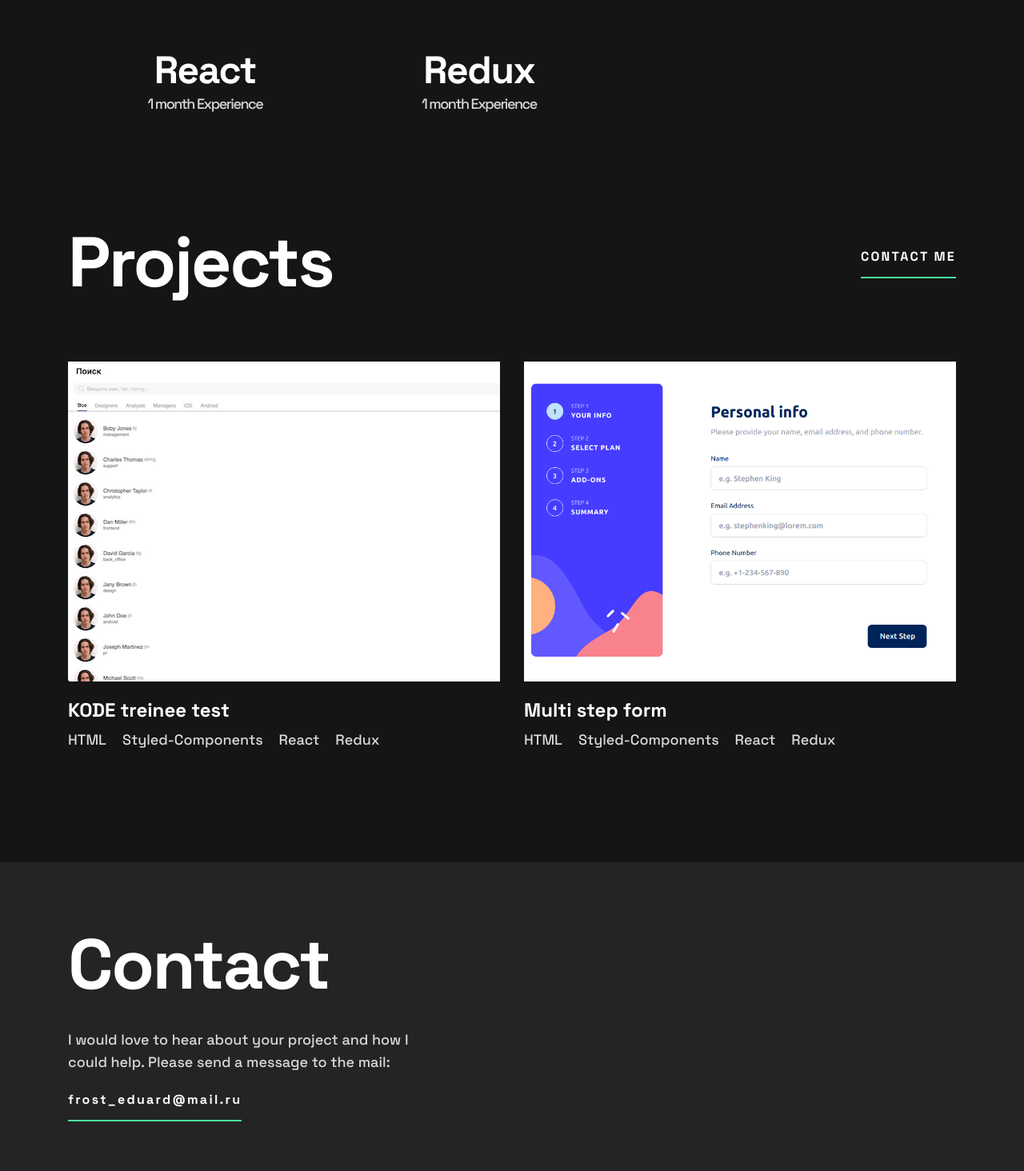
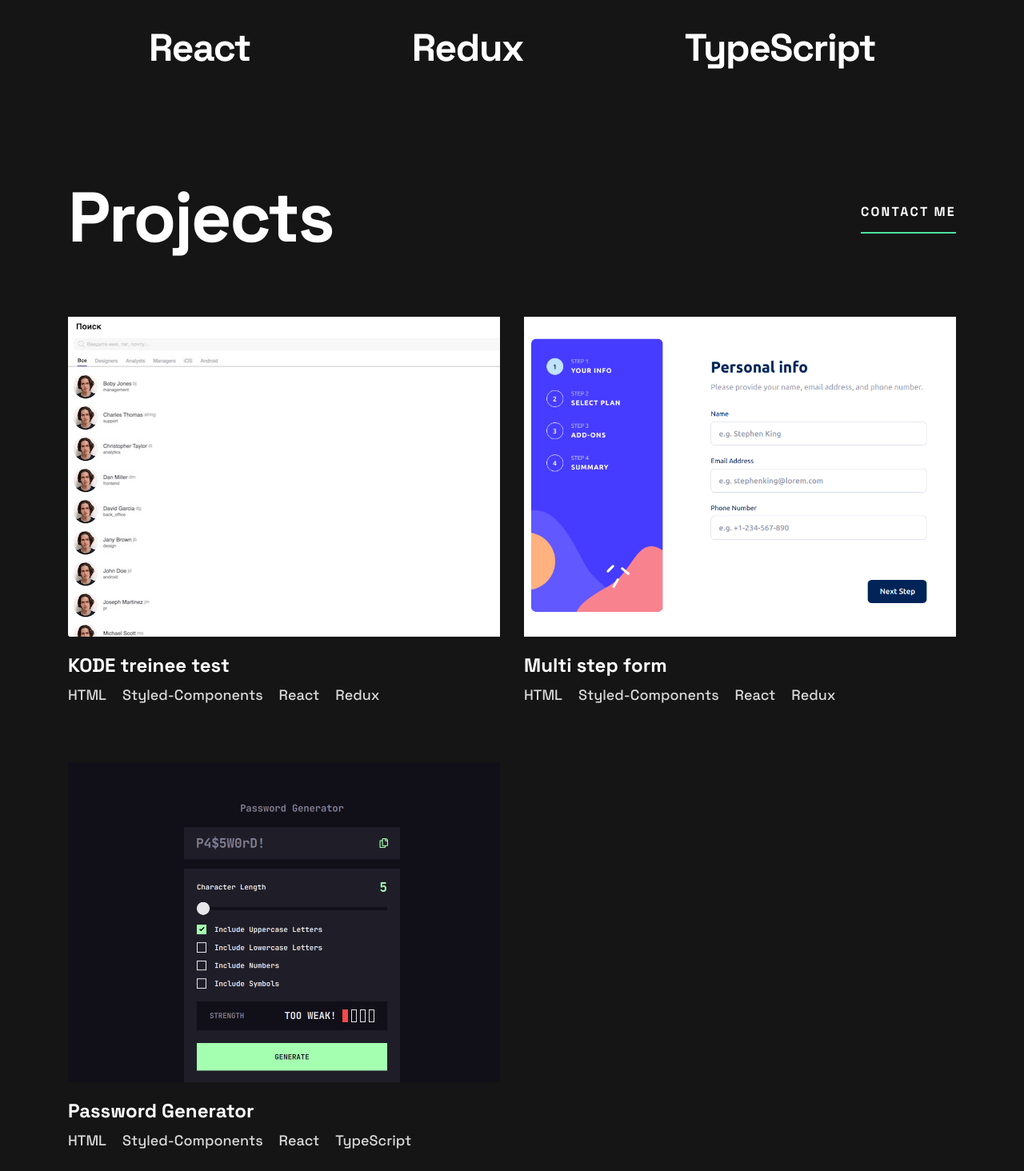
Before and after one commit to EduardFR/Portfolio, a React app: page / in a window 1280 px wide. Shown: the part 946-2410 px from the top of the page at 80% size. Built offline with nearby package versions, Linux system fonts and the light colour scheme.

Commit message:
added project Password Generator

```diff
--- a/src/components/Header/HeaderContent.jsx
+++ b/src/components/Header/HeaderContent.jsx
@@ -43,8 +43,7 @@ function HeaderContent() {
         Nice to meet you! I’m <InsertStyle>Eduard Frost.</InsertStyle>
       </HeaderTitleStyle>
       <HeaderTextStyle>
-        Based in the Tbilisi, I’m a front-end developer and I'm looking for my
-        first job.
+        I’m a front-end developer and I'm looking for my first job.
       </HeaderTextStyle>
       <ButtonContact />
     </HeaderContentStyle>
--- a/src/components/Main/Skill.jsx
+++ b/src/components/Main/Skill.jsx
@@ -7,7 +7,7 @@ function Skill({ name, experience }) {
   return (
     <SkillStyle>
       {name}
-      <TextStyle>{experience} Experience</TextStyle>
+      <TextStyle>{experience} </TextStyle>
     </SkillStyle>
   );
 }
--- a/src/constants/projects.js
+++ b/src/constants/projects.js
@@ -1,5 +1,6 @@
 import ProjectScrin from "../assets/ProjectScrin.jpeg";
 import ProjectMultiStepForm from "../assets/ProjectMultiStepForm.png";
+import GeneratePassword from "../assets/GeneratePassword.png";
 
 export const projects = [
   {
@@ -52,4 +53,29 @@ export const projects = [
       },
     ],
   },
+  {
+    ID: "3",
+    url: `${GeneratePassword}`,
+    name: "Password Generator",
+    linkToCode: "https://github.com/EduardFR/password-generator-app.git",
+    linkToProject: "https://password-generator-app-ten.vercel.app",
+    skills: [
+      {
+        id: "1",
+        skill: "HTML",
+      },
+      {
+        id: "2",
+        skill: "Styled-Components",
+      },
+      {
+        id: "3",
+        skill: "React",
+      },
+      {
+        id: "4",
+        skill: "TypeScript",
+      },
+    ],
+  },
 ];
--- a/src/constants/skills.js
+++ b/src/constants/skills.js
@@ -1,22 +1,20 @@
 export const skills = [
   {
     name: "HTML",
-    experience: "3 month",
   },
   {
     name: "CSS",
-    experience: "3 month",
   },
   {
     name: "Javascript",
-    experience: "3 month",
   },
   {
     name: "React",
-    experience: "1 month",
   },
   {
     name: "Redux",
-    experience: "1 month",
+  },
+  {
+    name: "TypeScript",
   },
 ];
```
Also changed, not shown: src/assets/GeneratePassword.png (added).
